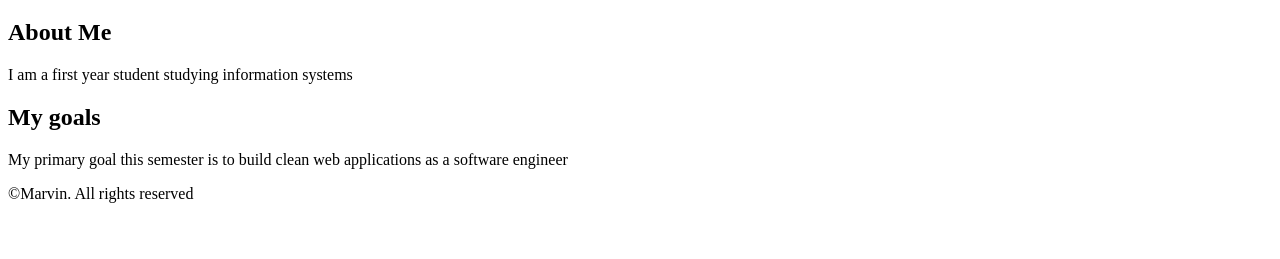
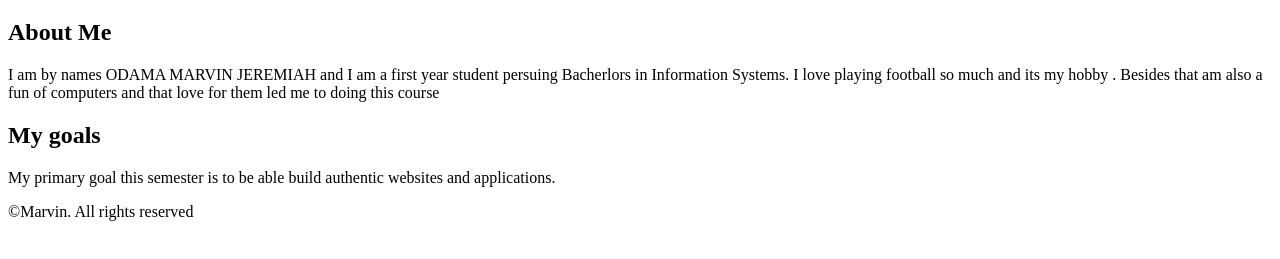
Before and after one commit to marvins66/itm1131-portfolio, a plain HTML site: page index.html in a window 1280 px wide. Shown: the part 61-320 px from the top of the page. Drawn offline with Linux system fonts and the light colour scheme.

Commit message:
complete semantic HTML assignment

```diff
--- a/index.html
+++ b/index.html
@@ -13,11 +13,11 @@
 <main>
     <section>
         <h2>About Me</h2>
-        <p>I am a first year student studying information systems</p>
+        <p>I am by names ODAMA MARVIN JEREMIAH and I am a first year student persuing Bacherlors in Information Systems. I love playing football so much and its my hobby . Besides that am also a fun of computers and that love for them led me to doing this course</p>
     </section>
     <section>
         <h2>My goals</h2>
-        <p>My primary goal this semester is to build clean web applications as a software engineer</p>
+        <p>My primary goal this semester is to be able build authentic websites and applications.</p>
     </section>
 </main>
 <footer>
```
